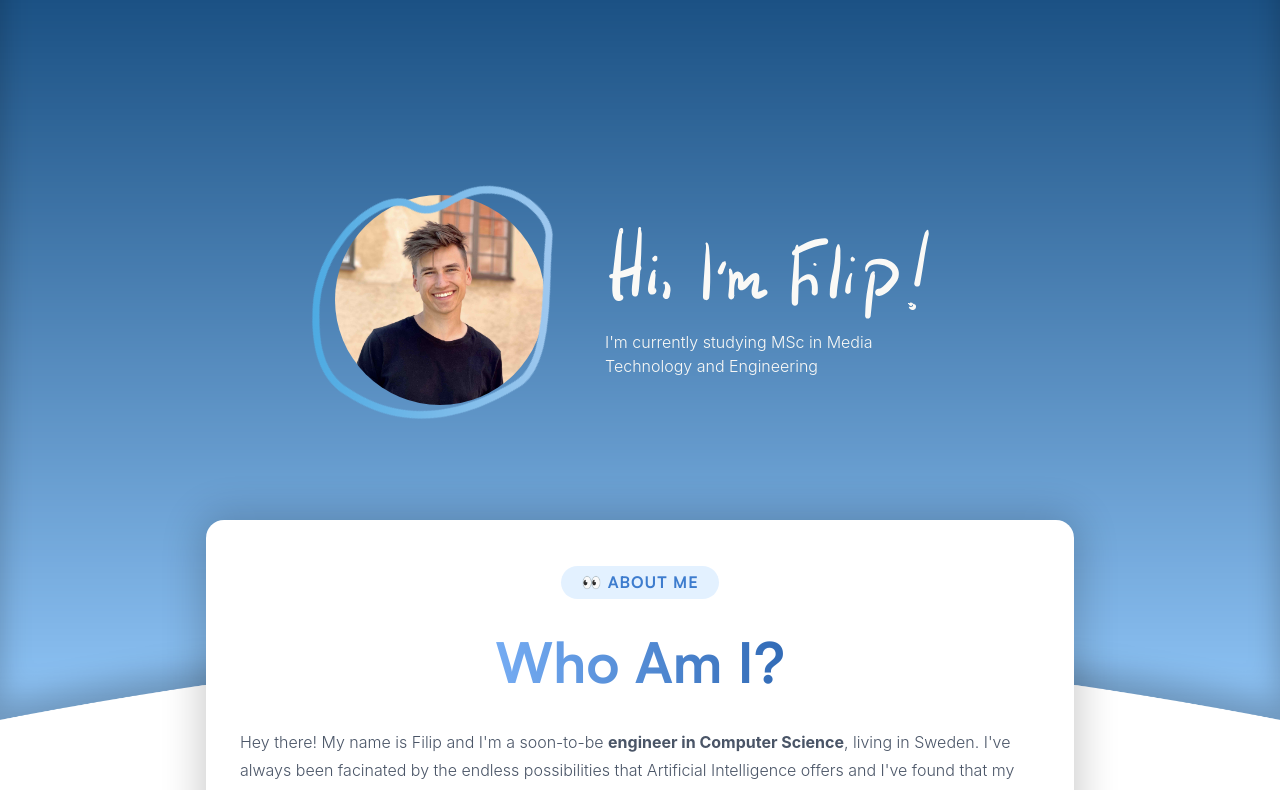
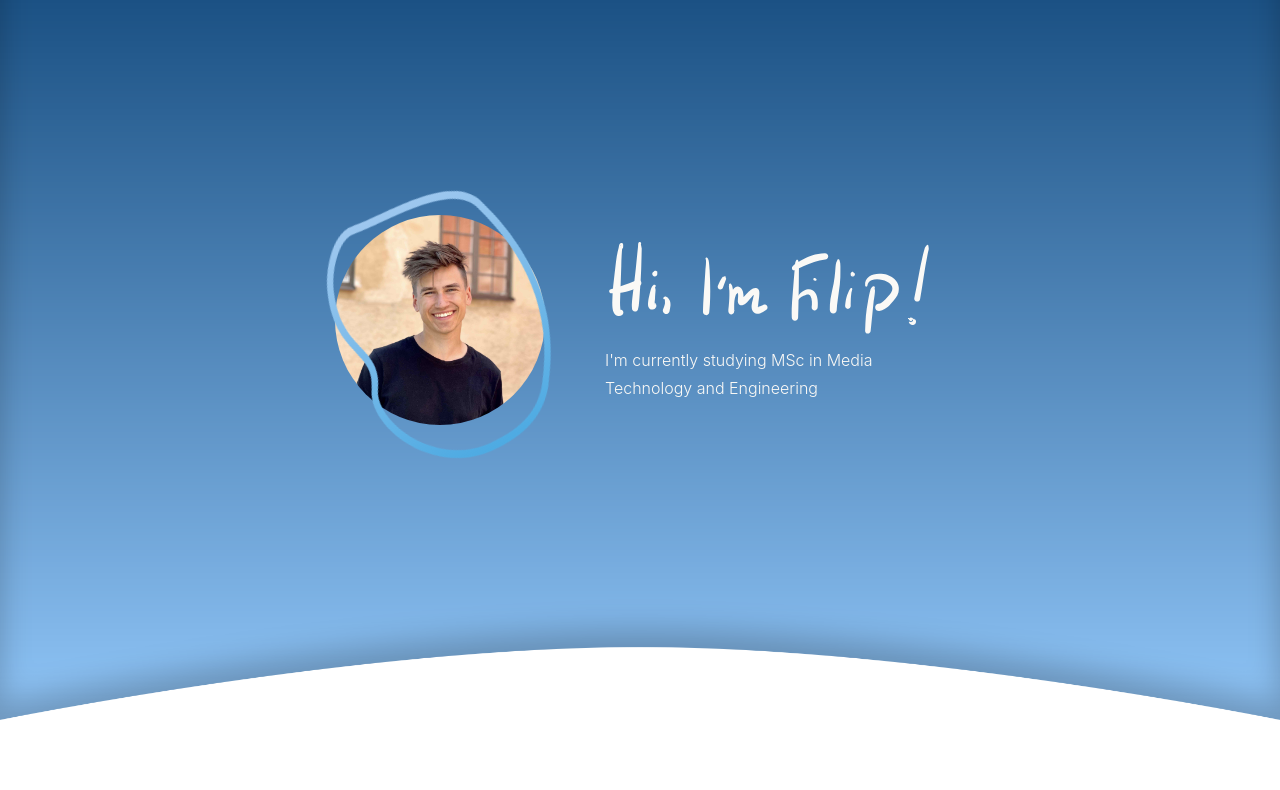
Before and after one commit to Filipbagen/filipbagen.se, a React (Create React App) app: page / in a window 1280 px wide. Shown: the top 790 px of the page. Built offline with nearby package versions, Linux system fonts and the light colour scheme; a web font is replaced by a local one.

Commit message:
Finished hero section

```diff
--- a/src/App.js
+++ b/src/App.js
@@ -16,10 +16,10 @@ function App() {
       {/* <NavBar /> */}
 
       <HeroSection />
-      <AboutMe />
-      <Experience />
-      <Skills />
-      <Projects />
+      {/* <AboutMe /> */}
+      {/* <Experience /> */}
+      {/* <Skills /> */}
+      {/* <Projects /> */}
     </div>
   );
 }
--- a/src/components/HeroSection.js
+++ b/src/components/HeroSection.js
@@ -1,7 +1,6 @@
 import React from "react"
 import styled, { keyframes } from "styled-components"
 import profilePic from "../img/profile.jpg"
-import border from "../img/border.svg"
 import handwritten from '../img/handwritten.svg'
 
 // img
@@ -13,9 +12,7 @@ const HeroSection = () => {
         <Head>
             <Intro>
 
-                <Pic>
-
-                    <Border>
+                <Profile>
                     <svg width="100%" height="100%" viewBox="0 0 1303 1154" version="1.1" xmlns="http://www.w3.org/2000/svg">
                         <linearGradient x1="0" y1="0" x2="100%" y2="100%" id="gradient">
                             <stop stop-color="#b3cff2" offset="0" />
@@ -30,14 +27,12 @@ const HeroSection = () => {
                         />
 
                     </svg>
-                    </Border>
 
-                    <Profile />
-
-                </Pic>
+                    <Pic />
+                </Profile>
 
                 <Handwritten>
-                    <img src={handwritten} alt="" />
+                    <img src={handwritten} alt="signature" />
                     <p>I'm currently studying MSc in Media Technology and Engineering</p>
                 </Handwritten>
 
@@ -48,10 +43,19 @@ const HeroSection = () => {
 
 export default HeroSection
 
+// Animation
+const move = keyframes`
+   0%   { transform: scale(1) rotate(0deg); }
+   25%  { transform: scale(0.9, 1.15) rotate(17deg); }
+   50%  { transform: scale(1.05, 0.95) rotate(35deg); }
+   75%  { transform: scale(0.95, 1.05) rotate(52deg); }
+   100% { transform: scale(1) rotate(70deg); }
+ `
+
 // Style
 const Head = styled.header`
     height: 90vh;
-    width: 100vw;
+    max-width: 100vw;
 
     display: flex;
     justify-content: center;
@@ -63,69 +67,43 @@ const Head = styled.header`
 `
 
 const Intro = styled.div`
-    width: 800px;
     position: relative;
-    bottom: 60px;
+    bottom: 40px;
 
     display: flex;
     align-items: center;
     justify-content: center;
-    color: #0f0f0f;
-
-    & > h1 {
-        font-size: 54px;
-        margin: 0;
-    }
 
     @media (max-width: 670px) {
+        bottom: 20px;
         flex-direction: column;
+        gap: 22px;
+    }
+`
+
+const Profile = styled.div`
+    display: flex;
+    justify-content: center;
+    align-items: center;
+
+    // Border
+    & > svg {
+        position: absolute;
+        height: 270px;
+        width: 270px;
+
+        animation: ${move} 20s linear infinite;
+        animation-direction: alternate;
+        transform-origin: 50% 50%;
     }
 `
 
 const Pic = styled.div`
-    display: flex;
-    justify-content: center;
-    align-items: center;
-    border-radius: 50%;
-
-    & > div {
-        background-position: center;
-        background-repeat: no-repeat;
-    }
-`
-
-const move = keyframes`
-  0%   { transform: scale(1) rotate(0deg); }
-  25%  { transform: scale(0.9, 1.2) rotate(90deg); }
-  50%  { transform: scale(1.1, 0.9) rotate(180deg); }
-  75%  { transform: scale(0.9, 1.1) rotate(270deg); }
-  100% { transform: scale(1) rotate(359deg); }
-`
-
-const Border = styled.div`
-    position: absolute;
-    /* background-image: url(${border}); */
-    height: 270px;
-    width: 270px;
-    /* width: 35%; */
-
-    /* position: absolute; */
-    /* top: 0; */
-    /* left: 0; */
-    fill: none;
-    /* width: 50vmax; */
-    /* z-index: -1; */
-    animation: ${move} 18s linear infinite;
-    transform-origin: 50% 50%;
-`
-
-const Profile = styled.div`
     background-image: url(${profilePic});
     background-size: cover;
     border-radius: 50%;
     height: 210px;
     width: 210px;
-    /* z-index: 1; */
 `
 
 const Handwritten = styled.div`
@@ -133,21 +111,16 @@ const Handwritten = styled.div`
     width: 340px;
 
     @media (max-width: 670px) {
+        text-align: center;
         margin: 0;
     }
 
     & > p {
         margin: 0;
         color: #FAF9F6;
-        line-height: 1.5;
     }
 
     & > img {
         height: 100px;
-
-        @media (max-width: 670px) {
-            margin: 0;
     }
-    }
-
 `
```
Lines whose indentation alone changed are shown as unchanged.
